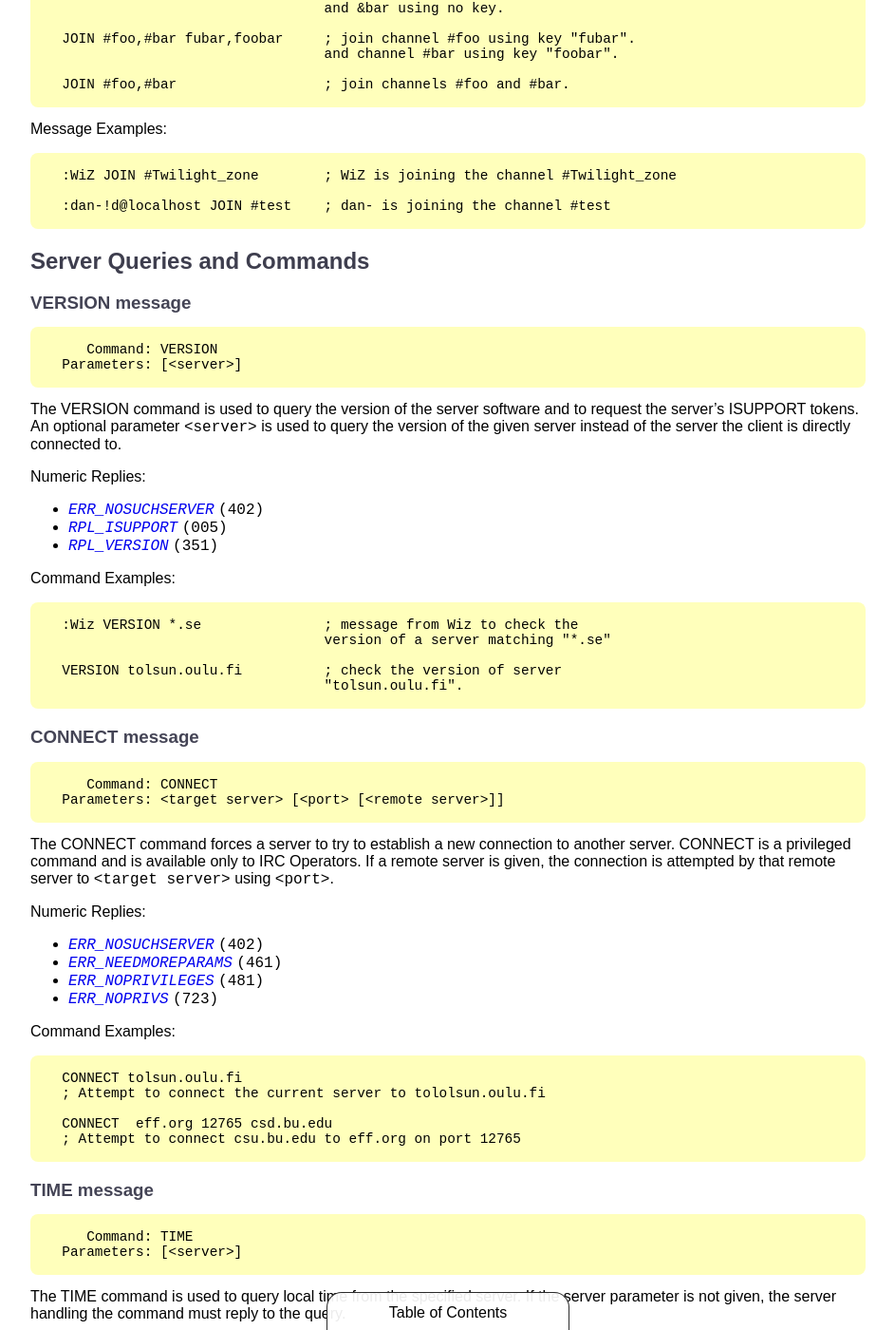
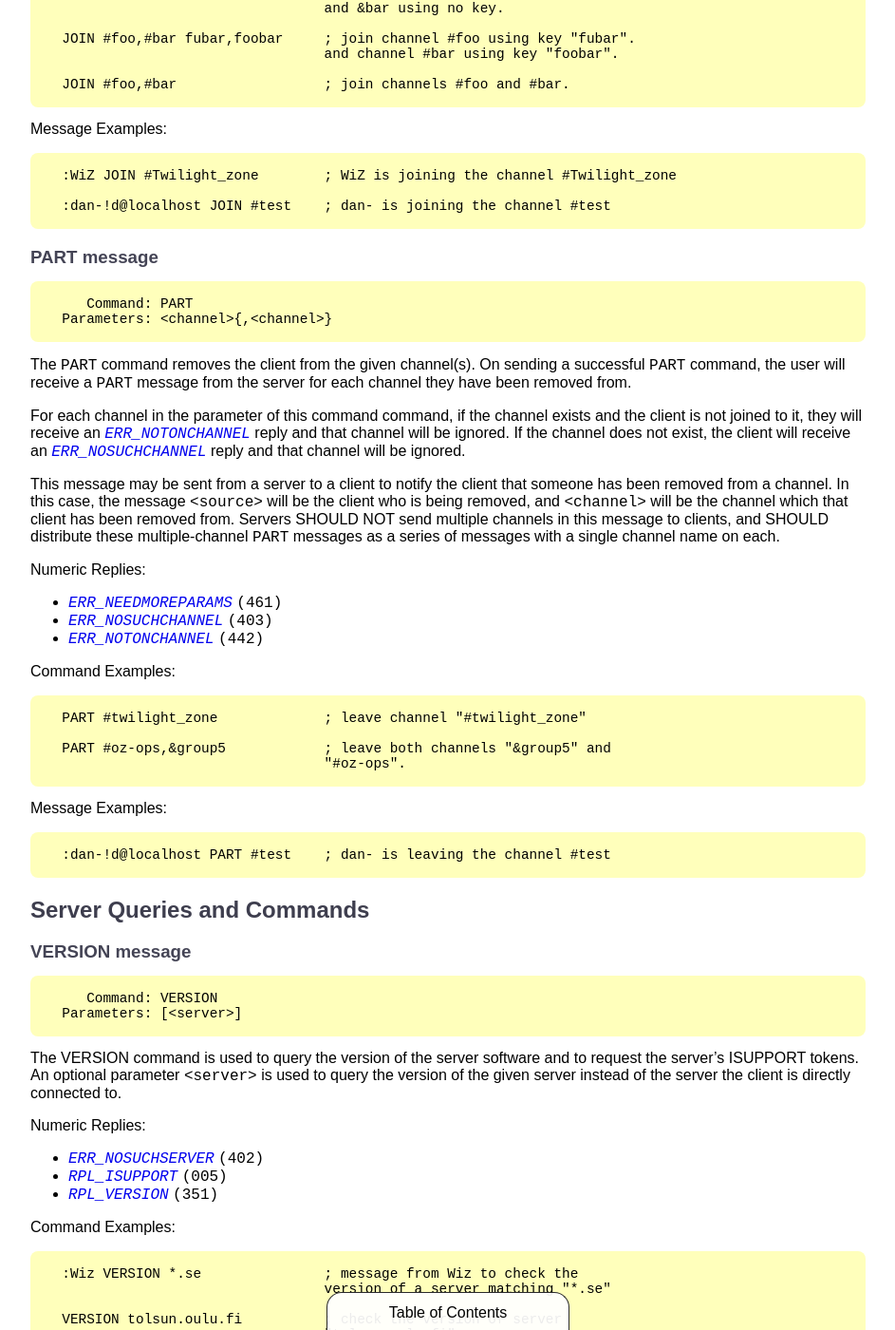
Before and after one commit to ircdocs/modern-irc, a Jekyll site: the page built from index.md, in a window 1280 px wide and 1400 px high, scrolled down 15956 px. Shown: the whole window at 95% size, without its empty margins (168-1111 px from the left). Built offline with Jekyll 4.4.1, drawn with Linux system fonts in a browser that asks for light colours.

Commit message:
Add the PART message

```diff
--- a/index.md
+++ b/index.md
@@ -671,6 +671,34 @@ Message Examples:
 
       :dan-!d@localhost JOIN #test    ; dan- is joining the channel #test
 
+### PART message
+
+         Command: PART
+      Parameters: <channel>{,<channel>}
+
+The `PART` command removes the client from the given channel(s). On sending a successful `PART` command, the user will receive a `PART` message from the server for each channel they have been removed from.
+
+For each channel in the parameter of this command command, if the channel exists and the client is not joined to it, they will receive an [`ERR_NOTONCHANNEL`](#errnotonchannel-442) reply and that channel will be ignored. If the channel does not exist, the client will receive an [`ERR_NOSUCHCHANNEL`](#errnosuchchannel-403) reply and that channel will be ignored.
+
+This message may be sent from a server to a client to notify the client that someone has been removed from a channel. In this case, the message `<source>` will be the client who is being removed, and `<channel>` will be the channel which that client has been removed from. Servers SHOULD NOT send multiple channels in this message to clients, and SHOULD distribute these multiple-channel `PART` messages as a series of messages with a single channel name on each.
+
+Numeric Replies:
+
+* [`ERR_NEEDMOREPARAMS`](#errneedmoreparams-461) `(461)`
+* [`ERR_NOSUCHCHANNEL`](#errnosuchchannel-403) `(403)`
+* [`ERR_NOTONCHANNEL`](#errnotonchannel-442) `(442)`
+
+Command Examples:
+
+      PART #twilight_zone             ; leave channel "#twilight_zone"
+
+      PART #oz-ops,&group5            ; leave both channels "&group5" and
+                                      "#oz-ops".
+
+Message Examples:
+
+      :dan-!d@localhost PART #test    ; dan- is leaving the channel #test
+
 
 ## Server Queries and Commands
 
```
